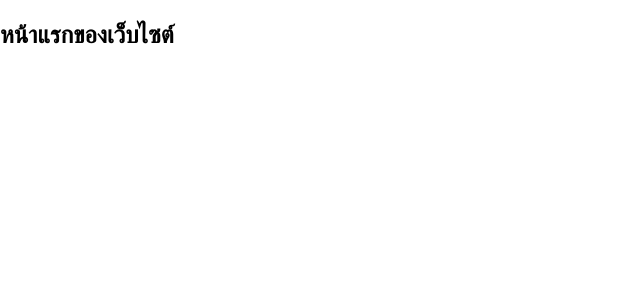
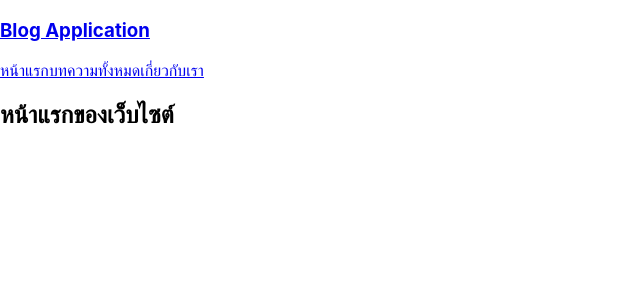
Before and after one commit to jayrboy/blog-app-react, a React (Create React App) app: page / in a window 1280 px wide. Shown: the top 300 px of the page, without its empty margins (0-640 px from the left). Built offline with nearby package versions, Linux system fonts and the light colour scheme.

Commit message:
Add Navbar
Add Navbar

```diff
--- a/src/App.js
+++ b/src/App.js
@@ -1,11 +1,13 @@
 import Home from "./components/Home";
 import About from "./components/About";
 import Blogs from "./components/Blogs";
+import Navbar from "./components/Navbar";
 import { BrowserRouter, Routes, Route } from "react-router-dom";
 
 function App() {
   return (
     <BrowserRouter>
+      <Navbar />
       <Routes>
         <Route path="/" element={<Home />}></Route>
         <Route path="/about" element={<About />}></Route>
--- /dev/null
+++ b/src/components/Navbar.js
@@ -0,0 +1,14 @@
+import { Link } from "react-router-dom";
+
+export default function Navbar() {
+  return (
+    <nav>
+      <Link to="/">
+        <h3>Blog Application</h3>
+      </Link>
+      <Link to="/">หน้าแรก</Link>
+      <Link to="/blogs">บทความทั้งหมด</Link>
+      <Link to="/about">เกี่ยวกับเรา</Link>
+    </nav>
+  );
+}
```
